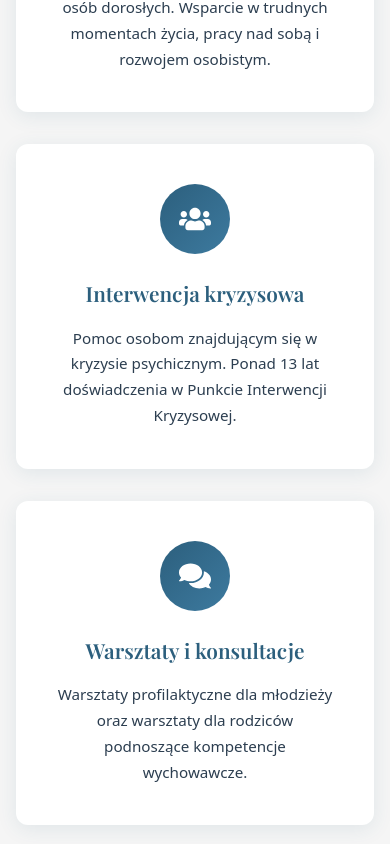
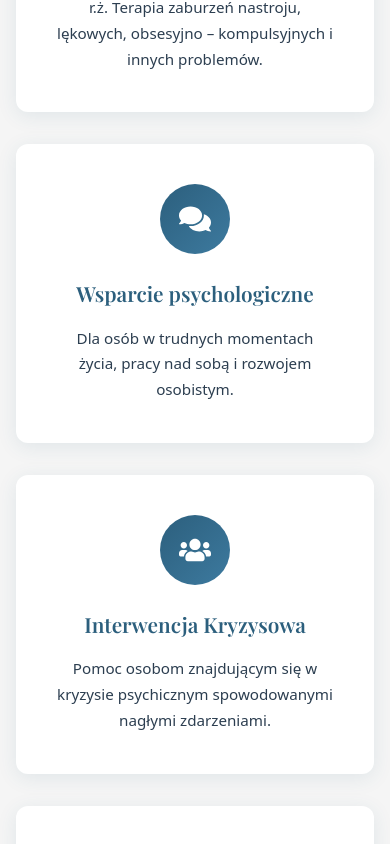
Before and after one commit to ernestpeplinski/psychoterapia-koscierzyna-pl, a React (Vite) app: page / in a window 390 px wide. Shown: the part 1132-1976 px from the top of the page. Built offline with nearby package versions, Linux system fonts and the light colour scheme.

Commit message:
Update service descriptions and enhance grid layout for better responsiveness

```diff
--- a/src/pages/Home.tsx
+++ b/src/pages/Home.tsx
@@ -56,12 +56,19 @@ function Home() {
               <div className="home__service-icon">
                 <FaHeart />
               </div>
-              <h3 className="home__service-title">
-                Psychoterapia indywidualna
-              </h3>
+              <h3 className="home__service-title">Psychoterapia indywidualna</h3>
               <p className="home__service-description">
-                Terapia poznawczo-behawioralna dla osób dorosłych. Wsparcie w
-                trudnych momentach życia, pracy nad sobą i rozwojem osobistym.
+                Dla osób dorosłych i młodzieży pow. 13 r.ż. Terapia zaburzeń nastroju, lękowych, obsesyjno – kompulsyjnych i innych problemów.
+              </p>
+            </div>
+
+            <div className="home__service-card">
+              <div className="home__service-icon">
+                <FaComments />
+              </div>
+              <h3 className="home__service-title">Wsparcie psychologiczne</h3>
+              <p className="home__service-description">
+                Dla osób w trudnych momentach życia, pracy nad sobą i rozwojem osobistym.
               </p>
             </div>
 
@@ -69,10 +76,9 @@ function Home() {
               <div className="home__service-icon">
                 <FaUsers />
               </div>
-              <h3 className="home__service-title">Interwencja kryzysowa</h3>
+              <h3 className="home__service-title">Interwencja Kryzysowa</h3>
               <p className="home__service-description">
-                Pomoc osobom znajdującym się w kryzysie psychicznym. Ponad 13
-                lat doświadczenia w Punkcie Interwencji Kryzysowej.
+                Pomoc osobom znajdującym się w kryzysie psychicznym spowodowanymi nagłymi zdarzeniami.
               </p>
             </div>
 
@@ -82,8 +88,7 @@ function Home() {
               </div>
               <h3 className="home__service-title">Warsztaty i konsultacje</h3>
               <p className="home__service-description">
-                Warsztaty profilaktyczne dla młodzieży oraz warsztaty dla
-                rodziców podnoszące kompetencje wychowawcze.
+                Warsztaty profilaktyczne dla młodzieży, warsztaty dla rodziców podnoszące kompetencje wychowawcze, „Szkoła dla Rodziców”, warsztaty i konsultacje dla specjalistów i grup zawodowych zajmujących się pomaganiem.
               </p>
             </div>
           </div>
--- a/src/styles/home.scss
+++ b/src/styles/home.scss
@@ -197,8 +197,17 @@
 
   &__services-grid {
     display: grid;
-    grid-template-columns: repeat(auto-fit, minmax(280px, 1fr));
+    /* Force 4 columns on larger screens, then adapt to 2 and 1 on smaller devices */
+    grid-template-columns: repeat(4, 1fr);
     gap: 2.5rem;
+
+    @media (max-width: 1024px) {
+      grid-template-columns: repeat(2, 1fr);
+    }
+
+    @media (max-width: 600px) {
+      grid-template-columns: 1fr;
+    }
   }
 
   &__service-card {
```
